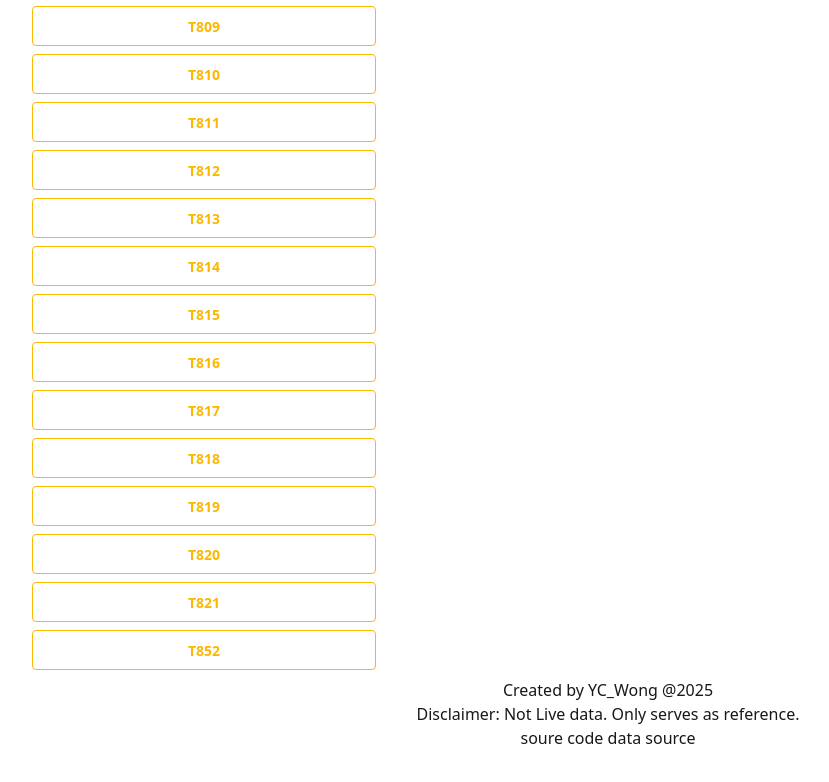
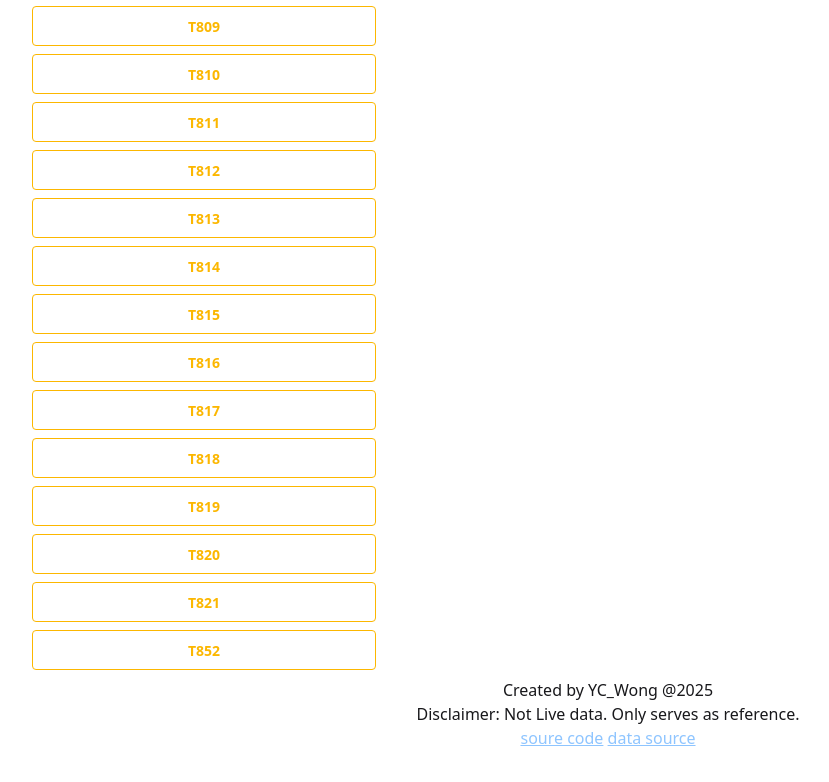
Before and after one commit to WongYC-66/react-kl-bus-timetable, a React (Vite) app: page / in a window 1280 px wide. Shown: the part 4654-5436 px from the top of the page, without its empty margins (32-861 px from the left). Built offline with nearby package versions, Linux system fonts and the light colour scheme.

Commit message:
UI: style footer link color, underline

```diff
--- a/src/App.jsx
+++ b/src/App.jsx
@@ -53,10 +53,10 @@ export default function App() {
 
         <p>Disclaimer: Not Live data. Only serves as reference. </p>
 
-        <p>
-          <a href='https://github.com/WongYC-66/react-kl-bus-timetable'>soure code</a>
+        <p className='text-blue-300'>
+          <a href='https://github.com/WongYC-66/react-kl-bus-timetable' className='text-decoration-line: underline'>soure code</a>
           <span> </span>
-          <a href='https://developer.data.gov.my/realtime-api/gtfs-static'>data source</a>
+          <a href='https://developer.data.gov.my/realtime-api/gtfs-static' className='text-decoration-line: underline'>data source</a>
         </p>
       </footer>
     </div>
```
